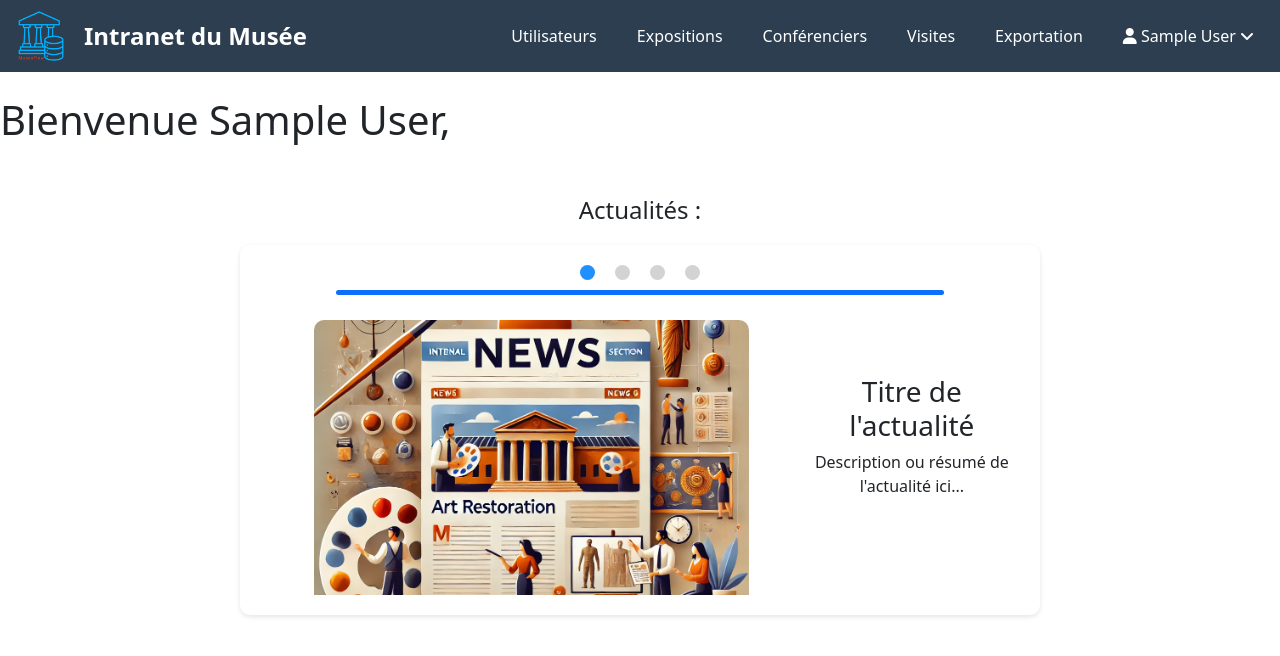
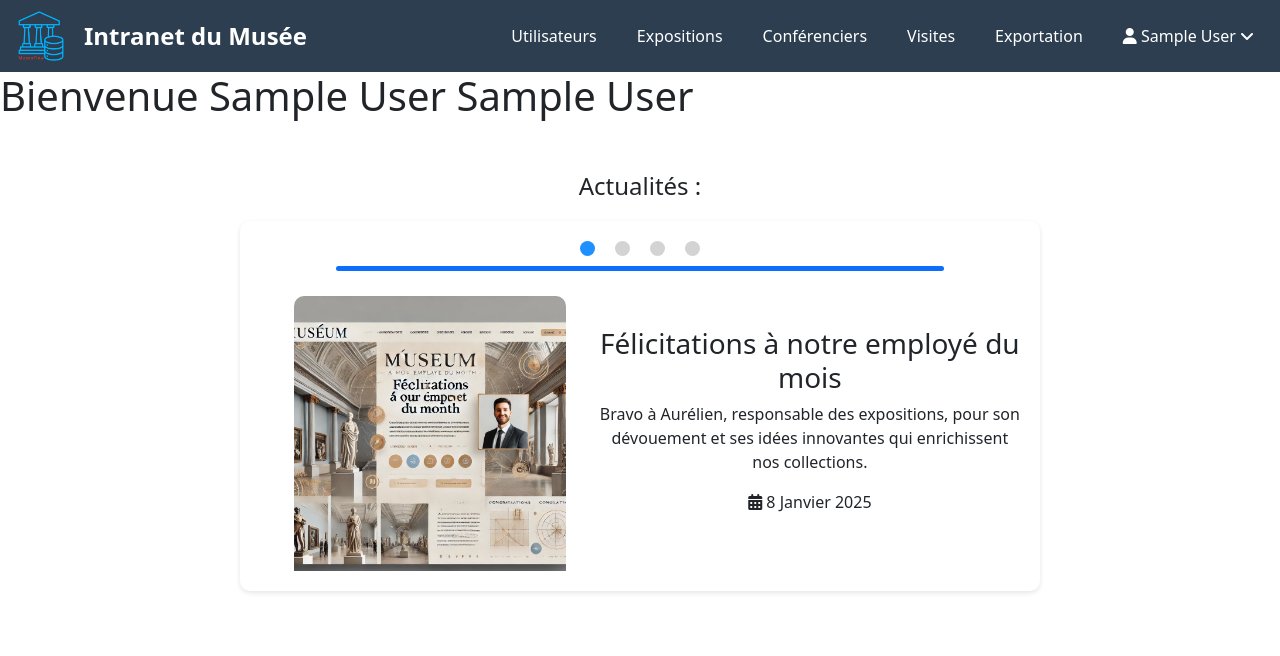
Before and after one commit to AurelienValat/S3.D.01-Web, a PHP site: page /pages/accueil.php in a window 1280 px wide. Shown: the top 656 px of the page. Run offline with PHP 8.4, Linux system fonts and the light colour scheme; the visitor is signed in with stand-in values (Sample User, id 1); some libraries are stand-ins or nearby versions.

Commit message:
mise à jour de l'accueil

```diff
--- a/css/accueil.css
+++ b/css/accueil.css
@@ -207,3 +207,14 @@ body {
     object-fit: cover; /* Maintient un bon rapport d'aspect, remplit le conteneur */
     border-radius: 10px; /* Coins arrondis pour correspondre au design du conteneur */
 }
+
+.news-content.active {
+    display: flex; /* Affiche l'actualité active */
+}
+.news-content {
+    display: none; /* Cache toutes les actualités par défaut */
+}
+
+.news-content.active {
+    display: flex; /* Affiche uniquement l'actualité active */
+}
--- /dev/null
+++ b/js/accueil.js
@@ -0,0 +1,19 @@
+// Récupère tous les éléments des "dots" et du contenu des actualités
+const dots = document.querySelectorAll('.dot');
+const newsContents = document.querySelectorAll('.news-content');
+
+// Ajoute un événement de clic à chaque "dot"
+dots.forEach(dot => {
+    dot.addEventListener('click', () => {
+        // Récupère l'index de l'actualité à afficher
+        const index = dot.getAttribute('data-index');
+
+        // Retire la classe "active" de tous les contenus et "dots"
+        newsContents.forEach(content => content.classList.remove('active'));
+        dots.forEach(dot => dot.classList.remove('active'));
+
+        // Ajoute la classe "active" au contenu et au "dot" correspondant
+        newsContents[index].classList.add('active');
+        dot.classList.add('active');
+    });
+});
--- a/pages/accueil.php
+++ b/pages/accueil.php
@@ -1,10 +1,7 @@
 <?php
 require ('../bdd/fonctions.php');
 verifSession(); // Vérifie si une session valide existe
-
-$estAdmin = isset($_SESSION['est_admin']) && $_SESSION['est_admin'] == 1;
 ?>
-
 <!DOCTYPE html>
 <html lang="fr">
     <head>
@@ -15,7 +12,6 @@ $estAdmin = isset($_SESSION['est_admin']) && $_SESSION['est_admin'] == 1;
         <script src="https://kit.fontawesome.com/17d5b3fa89.js" crossorigin="anonymous"></script>
         <title>MUSEOFLOW - Acceuil</title>
     </head>
-
     <body>
         <nav class="navbar">
             <div class="logo">
@@ -23,11 +19,7 @@ $estAdmin = isset($_SESSION['est_admin']) && $_SESSION['est_admin'] == 1;
                 Intranet du Musée
             </div>
             <div class="main-menu">
-                <?php
-                    if ($estAdmin){
-                        echo '<a href="utilisateurs.php" class="deco"><div class="menu-item">Utilisateurs</div></a>';
-                    }
-                ?>
+                <a href="utilisateurs.php" class="deco"><div class="menu-item">Utilisateurs</div></a>
                 <a href="expositions.php" class="deco"><div class="menu-item">Expositions</div></a>
                 <a href="conferenciers.php" class="deco"><div class="menu-item">Conférenciers</div></a>
                 <a href="visites.php" class="deco"><div class="menu-item">Visites</div> </a>
@@ -41,33 +33,70 @@ $estAdmin = isset($_SESSION['est_admin']) && $_SESSION['est_admin'] == 1;
                 </div>
             </div>
         </nav>
-
-        <br><h1>Bienvenue <?php echo htmlspecialchars($_SESSION['prenom']) . ","; ?></h1><br>
+        <h1>Bienvenue <?php echo htmlspecialchars($_SESSION['nom']) . " " . htmlspecialchars($_SESSION['prenom']); ?></h1><br>
         <section class="actualites-section">
         <h2>Actualités :</h2>
         <div class="news-widget">
             <div class="news-header">
-                        <!-- Barre avec les ronds pour changer de fenêtre -->
                 <div class="nav-dots">
-                            <div class="dot active"></div>
-                            <div class="dot"></div>
-                            <div class="dot"></div>
-                            <div class="dot"></div>
+                    <div class="dot active" data-index="0"></div>
+                    <div class="dot" data-index="1"></div>
+                    <div class="dot" data-index="2"></div>
+                    <div class="dot" data-index="3"></div>
                 </div>
-                        <!-- Barre horizontale -->
                 <div class="progress-bar"></div>
             </div>
-                    <div class="news-content">
+            <div class="news-content active" data-index="0">
                 <div class="image">
                     <img src="../ressources/images/actu1.png" alt="Actualité">
                 </div>
                 <div class="news-title">
-                            <h3>Titre de l'actualité</h3>
-                            <p>Description ou résumé de l'actualité ici...</p>
+                    <h3>Félicitations à notre employé du mois</h3>
+                    <p>Bravo à Aurélien, responsable des expositions,
+                    pour son dévouement et ses idées innovantes qui enrichissent
+                    nos collections.</p>
+                    <i class="fa fa-calendar" aria-hidden="true"></i> 8 Janvier 2025
+                </div>
+            </div>
+            <div class="news-content" data-index="1">
+                <div class="image">
+                    <img src="../ressources/images/actu2.png" alt="Actualité">
+                </div>
+                <div class="news-title">
+                    <h3>Formation : Accueil des visiteurs internationaux</h3>
+                    <p>Un atelier est prévu la semaine prochaine pour
+                    améliorer nos compétences d'accueil auprès d'un
+                    public diversifié.</p>
+                    <i class="fa fa-calendar" aria-hidden="true"></i> 10 Janvier 2025
+                </div>
+            </div>
+            <div class="news-content" data-index="2">
+                <div class="image">
+                    <img src="../ressources/images/actu3.png" alt="Actualité">
+                </div>
+                <div class="news-title">
+                    <h3>Nouvelle équipe pour la gestion des expositions temporaires</h3>
+                    <p>Bienvenue à Boun, Houl et Barrios qui rejoignent
+                    notre équipe pour superviser les prochaines
+                    expositions.</p>
+                    <i class="fa fa-calendar" aria-hidden="true"></i> 5 Janvier 2025
+                </div>
+            </div>
+            <div class="news-content" data-index="3">
+                <div class="image">
+                    <img src="../ressources/images/actu4.png" alt="Actualité">
+                </div>
+                <div class="news-title">
+                    <h3>Programme de bien-être au travail</h3>
+                    <p>Le musée lance des séances de yoga et de méditation
+                        hebdomadaires pour tout le personnel.
+                        Inscrivez-vous dès maintenant !</p>
+                        <i class="fa fa-calendar" aria-hidden="true"></i> 7 Janvier 2025
+
                 </div>
             </div>
         </div>
     </section>
-        </div>
+    <script src="../js/accueil.js"></script>
 </body>
 </html>
--- a/pages/utilisateurs.php
+++ b/pages/utilisateurs.php
@@ -42,7 +42,6 @@
             </div>
         </div>
     </nav>
-
     <div class="container content">
         <div class="container-blanc">
             <h1 class="text-center">Gestion des Utilisateurs</h1>
@@ -52,7 +51,6 @@
                 <i class="fa-solid fa-filter"></i>Filtres
                 </button>
             </div>
-
             <div class="table">
                 <table class="table table-striped table-bordered">
                     <thead class="table-dark">
```
Also changed, not shown: ressources/images/actu1.png, ressources/images/actu2.png (added), ressources/images/actu3.png (added), ressources/images/actu4.png (added). Lines whose indentation alone changed are shown as unchanged.
